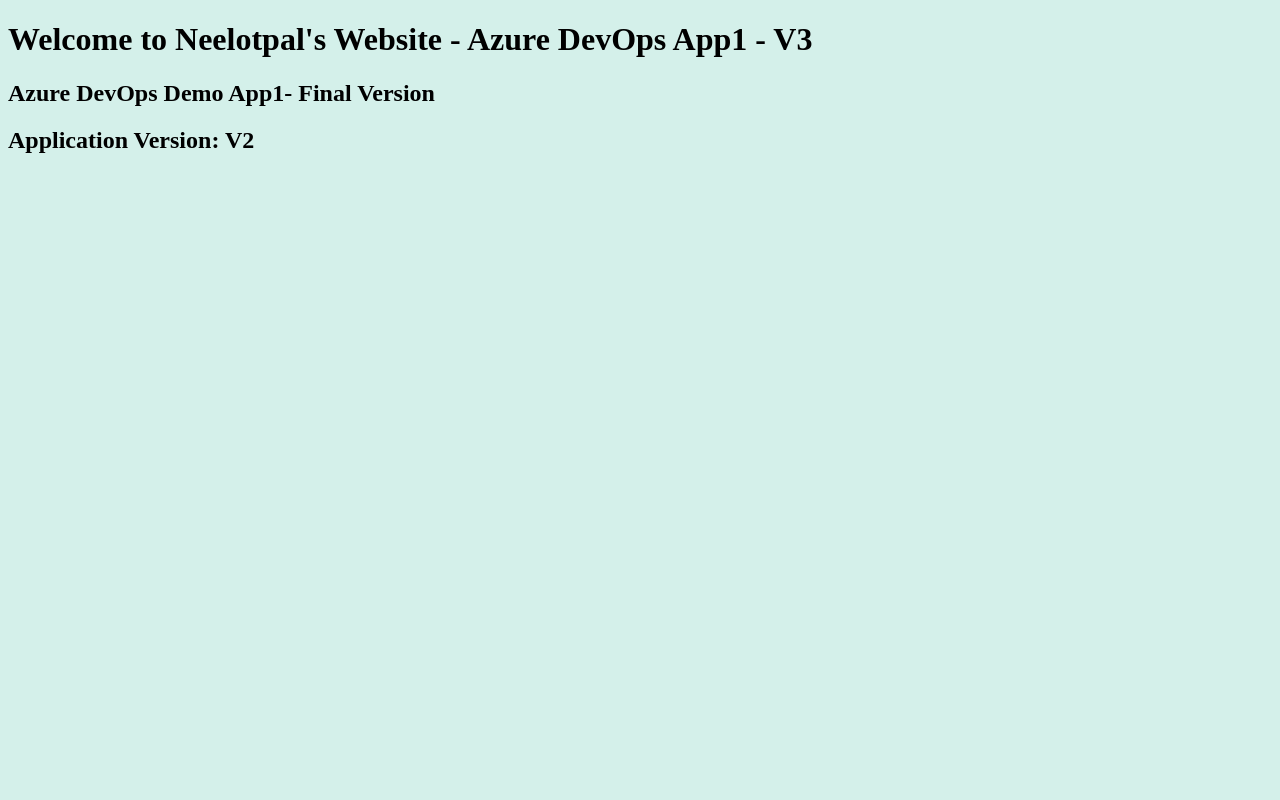
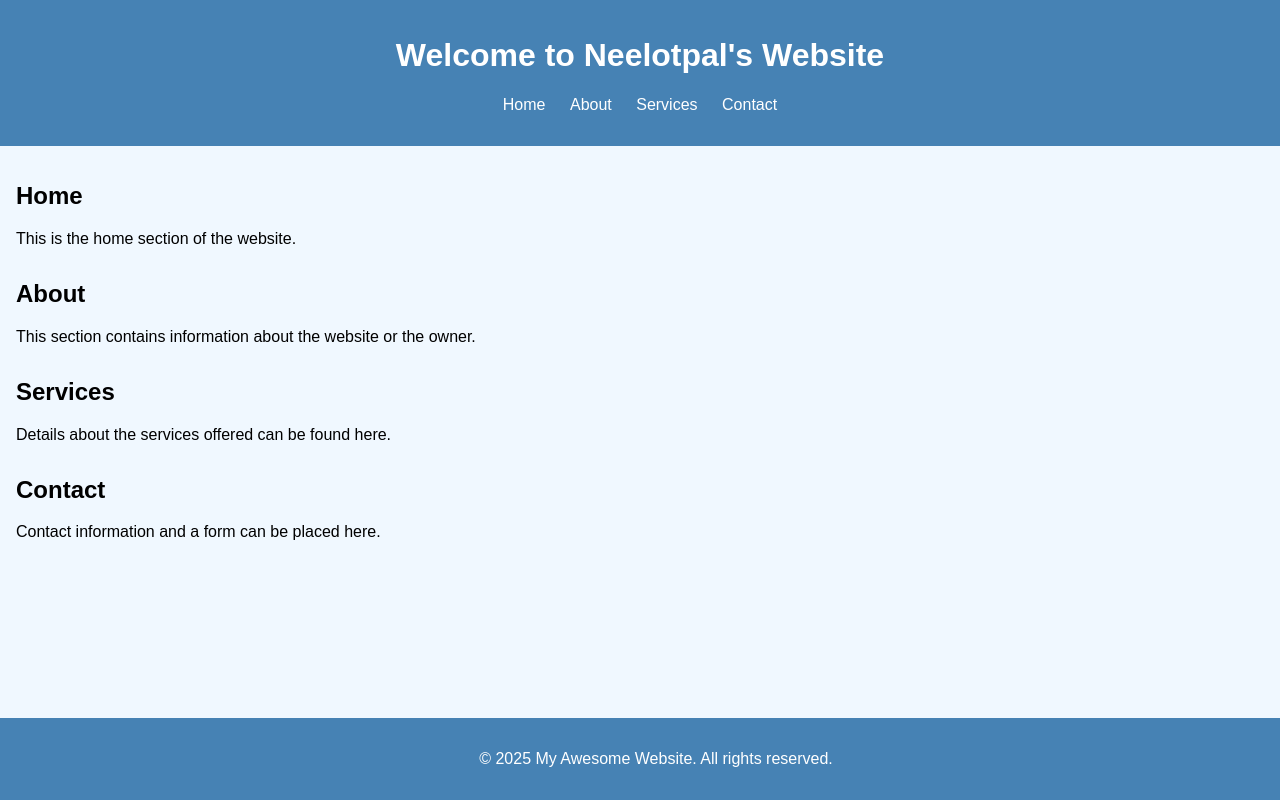
Before and after one commit to neelck/devops-github-acr-aks-app1, a plain HTML site: page index.html in a window 1280 px wide. Drawn offline with Linux system fonts and the light colour scheme.

Commit message:
changed html page

```diff
--- a/index.html
+++ b/index.html
@@ -1,8 +1,83 @@
 <!DOCTYPE html>
-<html>
-   <body style="background-color:rgb(212, 240, 234);">
-      <h1>Welcome to Neelotpal's Website - Azure DevOps App1 - V3</h1>
-      <h2>Azure DevOps Demo App1- Final Version</h2>
-      <h2>Application Version: V2</h2>
-   </body>
+<html lang="en">
+<head>
+    <meta charset="UTF-8">
+    <meta name="viewport" content="width=device-width, initial-scale=1.0">
+    <title>My Awesome Website</title>
+    <style>
+        body {
+            font-family: Arial, sans-serif;
+            background-color: #f0f8ff; /* Light blue background */
+            margin: 0;
+            padding: 0;
+        }
+        header {
+            background-color: #4682b4; /* Steel blue background */
+            color: white;
+            padding: 1em;
+            text-align: center;
+        }
+        nav ul {
+            list-style-type: none;
+            padding: 0;
+        }
+        nav ul li {
+            display: inline;
+            margin: 0 10px;
+        }
+        nav ul li a {
+            color: white;
+            text-decoration: none;
+        }
+        main {
+            padding: 1em;
+        }
+        section {
+            margin-bottom: 2em;
+        }
+        footer {
+            background-color: #4682b4;
+            color: white;
+            text-align: center;
+            padding: 1em;
+            position: fixed;
+            width: 100%;
+            bottom: 0;
+        }
+    </style>
+</head>
+<body>
+    <header>
+        <h1>Welcome to Neelotpal's Website</h1>
+        <nav>
+            <ul>
+                <li><a href="#home">Home</a></li>
+                <li><a href="#about">About</a></li>
+                <li><a href="#services">Services</a></li>
+                <li><a href="#contact">Contact</a></li>
+            </ul>
+        </nav>
+    </header>
+    <main>
+        <section id="home">
+            <h2>Home</h2>
+            <p>This is the home section of the website.</p>
+        </section>
+        <section id="about">
+            <h2>About</h2>
+            <p>This section contains information about the website or the owner.</p>
+        </section>
+        <section id="services">
+            <h2>Services</h2>
+            <p>Details about the services offered can be found here.</p>
+        </section>
+        <section id="contact">
+            <h2>Contact</h2>
+            <p>Contact information and a form can be placed here.</p>
+        </section>
+    </main>
+    <footer>
+        <p>© 2025 My Awesome Website. All rights reserved.</p>
+    </footer>
+</body>
 </html>
```
